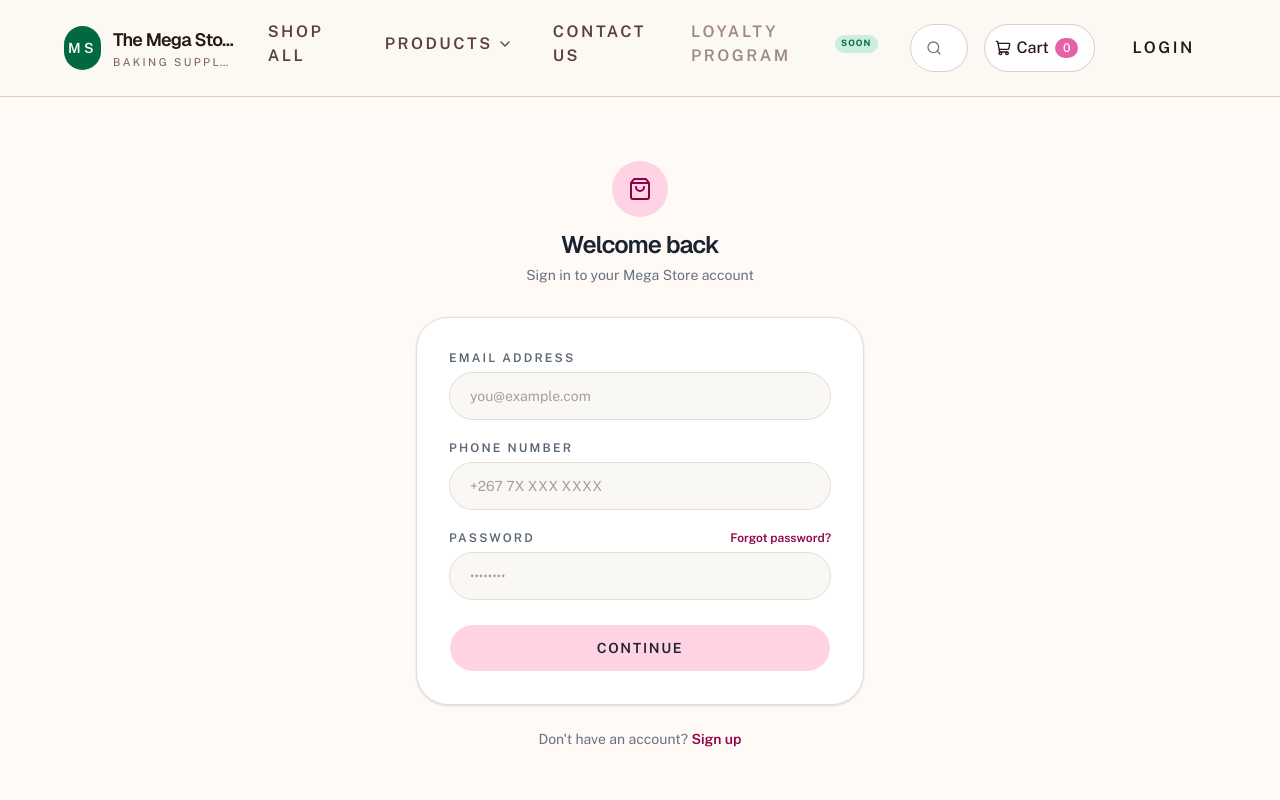
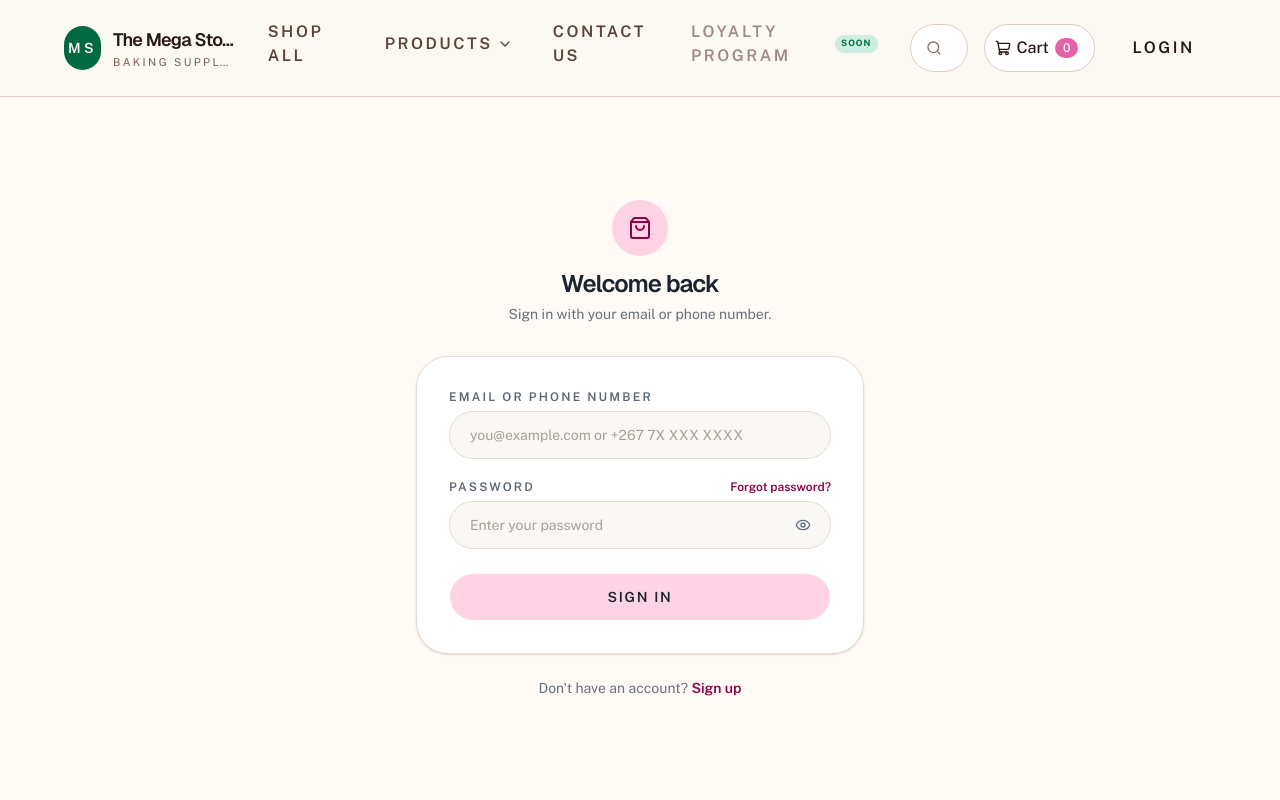
Before and after one commit to Obonye/megastore-prototype, a Next.js app: page /login in a window 1280 px wide. Shown: the top 800 px of the page. Built offline with nearby package versions, Linux system fonts and the light colour scheme.

Commit message:
setup auth

```diff
--- a/app/login/page.tsx
+++ b/app/login/page.tsx
@@ -1,99 +1,96 @@
 "use client"
 
-import { useRef, useState } from "react"
+import { useState, type FormEvent } from "react"
 import Link from "next/link"
-import { ShoppingBag } from "lucide-react"
+import { useRouter } from "next/navigation"
+import { Eye, EyeOff, ShoppingBag } from "lucide-react"
 
 import { Button } from "@/components/ui/button"
 import { Input } from "@/components/ui/input"
 
-type Step = "credentials" | "otp"
+export default function LoginPage() {
+  const router = useRouter()
+  const [identifier, setIdentifier] = useState("")
+  const [password, setPassword] = useState("")
+  const [error, setError] = useState("")
+  const [isSubmitting, setIsSubmitting] = useState(false)
+  const [message, setMessage] = useState("")
+  const [showPassword, setShowPassword] = useState(false)
 
-export default function LoginPage() {
-  const [step, setStep] = useState<Step>("credentials")
-  const [phone, setPhone] = useState("")
-  const [otp, setOtp] = useState(["", "", "", "", "", ""])
-  const otpRefs = useRef<(HTMLInputElement | null)[]>([])
+  async function handleSubmit(e: FormEvent<HTMLFormElement>) {
+    e.preventDefault()
+    setError("")
+    setMessage("")
+    setIsSubmitting(true)
 
-  function handleCredentialsSubmit(e: React.FormEvent) {
-    e.preventDefault()
-    setStep("otp")
+    try {
+      const response = await fetch("/api/auth/login", {
+        method: "POST",
+        headers: { "Content-Type": "application/json" },
+        body: JSON.stringify({ identifier, password }),
+      })
+      const data = (await response.json()) as { error?: string }
+
+      if (!response.ok) {
+        setError(data.error ?? "Unable to sign in.")
+        return
       }
 
-  function handleOtpChange(index: number, value: string) {
-    if (!/^\d*$/.test(value)) return
-    const next = [...otp]
-    next[index] = value.slice(-1)
-    setOtp(next)
-    if (value && index < 5) {
-      otpRefs.current[index + 1]?.focus()
+      window.dispatchEvent(new Event("storefront-auth-changed"))
+      setMessage("Signed in successfully.")
+      router.push("/")
+      router.refresh()
+    } catch {
+      setError("Unable to sign in. Please try again.")
+    } finally {
+      setIsSubmitting(false)
     }
-  }
-
-  function handleOtpKeyDown(index: number, e: React.KeyboardEvent) {
-    if (e.key === "Backspace" && !otp[index] && index > 0) {
-      otpRefs.current[index - 1]?.focus()
-    }
-  }
-
-  function handleOtpSubmit(e: React.FormEvent) {
-    e.preventDefault()
-    // OTP verification logic goes here
   }
 
   return (
     <main className="flex min-h-[calc(100dvh-6rem)] items-center justify-center bg-[#fffaf6] px-4 py-16">
       <div className="w-full max-w-md">
-
-        {/* Brand mark */}
         <div className="mb-8 flex flex-col items-center gap-3 text-center">
           <div className="flex size-14 items-center justify-center rounded-full bg-[#ffd3e3]">
             <ShoppingBag className="size-6 text-[#8e0048]" />
           </div>
           <div>
-            <p className="font-heading text-2xl font-semibold tracking-[-0.04em] text-[#1a2330]">
+            <h1 className="font-heading text-2xl font-semibold tracking-[-0.04em] text-[#1a2330]">
               Welcome back
-            </p>
+            </h1>
             <p className="mt-1 text-sm text-[#66717f]">
-              Sign in to your Mega Store account
+              Sign in with your email or phone number.
             </p>
           </div>
         </div>
 
         <div className="rounded-[2rem] border border-[#e5ddd4] bg-white p-8 shadow-sm">
-          {step === "credentials" ? (
-            <form onSubmit={handleCredentialsSubmit} className="flex flex-col gap-5">
+          <form onSubmit={handleSubmit} className="flex flex-col gap-5">
             <label className="flex flex-col gap-1.5">
-                <span className="text-xs font-semibold uppercase tracking-[0.18em] text-[#5b6674]">
-                  Email address
+              <span className="text-xs font-semibold tracking-[0.18em] text-[#5b6674] uppercase">
+                Email or phone number
               </span>
               <Input
-                  type="email"
-                  placeholder="you@example.com"
+                name="identifier"
+                type="text"
+                inputMode="email"
+                autoComplete="username"
+                placeholder="you@example.com or +267 7X XXX XXXX"
+                value={identifier}
+                onChange={(e) => setIdentifier(e.target.value)}
                 required
                 className="h-12 rounded-full border-[#e5ddd4] bg-[#faf8f5] px-5 text-[#1a2330] placeholder:text-[#a89f97]"
               />
             </label>
 
-              <label className="flex flex-col gap-1.5">
-                <span className="text-xs font-semibold uppercase tracking-[0.18em] text-[#5b6674]">
-                  Phone number
-                </span>
-                <Input
-                  type="tel"
-                  placeholder="+267 7X XXX XXXX"
-                  value={phone}
-                  onChange={(e) => setPhone(e.target.value)}
-                  required
-                  className="h-12 rounded-full border-[#e5ddd4] bg-[#faf8f5] px-5 text-[#1a2330] placeholder:text-[#a89f97]"
-                />
+            <div className="flex flex-col gap-1.5">
+              <div className="flex items-center justify-between">
+                <label
+                  htmlFor="login-password"
+                  className="text-xs font-semibold tracking-[0.18em] text-[#5b6674] uppercase"
+                >
+                  Password
                 </label>
-
-              <label className="flex flex-col gap-1.5">
-                <div className="flex items-center justify-between">
-                  <span className="text-xs font-semibold uppercase tracking-[0.18em] text-[#5b6674]">
-                    Password
-                  </span>
                 <Link
                   href="/forgot-password"
                   className="text-xs font-semibold text-[#8e0048] transition-colors hover:text-[#6f0038]"
@@ -101,76 +98,59 @@ export default function LoginPage() {
                   Forgot password?
                 </Link>
               </div>
+              <div className="relative">
                 <Input
-                  type="password"
-                  placeholder="••••••••"
+                  id="login-password"
+                  name="password"
+                  type={showPassword ? "text" : "password"}
+                  autoComplete="current-password"
+                  placeholder="Enter your password"
+                  value={password}
+                  onChange={(e) => setPassword(e.target.value)}
                   required
-                  className="h-12 rounded-full border-[#e5ddd4] bg-[#faf8f5] px-5 text-[#1a2330] placeholder:text-[#a89f97]"
+                  className="h-12 rounded-full border-[#e5ddd4] bg-[#faf8f5] px-5 pr-12 text-[#1a2330] placeholder:text-[#a89f97]"
                 />
-              </label>
-
-              <Button
-                type="submit"
-                className="mt-1 h-12 w-full rounded-full bg-[#ffd3e3] text-sm font-semibold tracking-[0.12em] text-[#1a2330] uppercase hover:bg-[#ffc5d8]"
+                <button
+                  type="button"
+                  aria-label={showPassword ? "Hide password" : "Show password"}
+                  onClick={() => setShowPassword((current) => !current)}
+                  className="absolute top-1/2 right-4 -translate-y-1/2 rounded-full p-1 text-[#66717f] transition-colors hover:text-[#1a2330] focus-visible:ring-2 focus-visible:ring-ring focus-visible:outline-none"
                 >
-                Continue
-              </Button>
-            </form>
+                  {showPassword ? (
+                    <EyeOff className="size-4" aria-hidden="true" />
                   ) : (
-            <form onSubmit={handleOtpSubmit} className="flex flex-col gap-6">
-              <div className="text-center">
-                <p className="font-heading text-lg font-semibold text-[#1a2330]">
-                  Verify your phone
-                </p>
-                <p className="mt-1.5 text-sm text-[#66717f]">
-                  We sent a 6-digit code to{" "}
-                  <span className="font-semibold text-[#1a2330]">{phone || "your phone"}</span>
-                </p>
+                    <Eye className="size-4" aria-hidden="true" />
+                  )}
+                </button>
               </div>
-
-              <div className="flex justify-center gap-3">
-                {otp.map((digit, i) => (
-                  <input
-                    key={i}
-                    ref={(el) => { otpRefs.current[i] = el }}
-                    type="text"
-                    inputMode="numeric"
-                    maxLength={1}
-                    value={digit}
-                    aria-label={`OTP digit ${i + 1}`}
-                    onChange={(e) => handleOtpChange(i, e.target.value)}
-                    onKeyDown={(e) => handleOtpKeyDown(i, e)}
-                    className="size-12 rounded-2xl border border-[#e5ddd4] bg-[#faf8f5] text-center text-lg font-semibold text-[#1a2330] outline-none transition-colors focus:border-[#ff6b9a] focus:ring-2 focus:ring-[#ffd3e3]"
-                  />
-                ))}
             </div>
 
             <Button
               type="submit"
-                disabled={otp.some((d) => !d)}
-                className="h-12 w-full rounded-full bg-[#ffd3e3] text-sm font-semibold tracking-[0.12em] text-[#1a2330] uppercase hover:bg-[#ffc5d8] disabled:opacity-50"
+              disabled={isSubmitting}
+              className="mt-1 h-12 w-full rounded-full bg-[#ffd3e3] text-sm font-semibold tracking-[0.12em] text-[#1a2330] uppercase hover:bg-[#ffc5d8]"
             >
-                Verify &amp; Sign in
+              {isSubmitting ? "Signing in..." : "Sign in"}
             </Button>
 
-              <div className="text-center">
-                <button
-                  type="button"
-                  onClick={() => setStep("credentials")}
-                  className="text-sm text-[#66717f] underline-offset-2 hover:underline"
+            {error ? (
+              <p
+                className="rounded-2xl bg-[#fff0f4] px-4 py-3 text-sm font-medium text-[#8e0048]"
+                role="alert"
               >
-                  Go back
-                </button>
-                <span className="mx-2 text-[#d4ccc6]">·</span>
-                <button
-                  type="button"
-                  className="text-sm font-semibold text-[#8e0048] transition-colors hover:text-[#6f0038]"
+                {error}
+              </p>
+            ) : null}
+
+            {message ? (
+              <p
+                className="rounded-2xl bg-[#e8fbf7] px-4 py-3 text-sm font-medium text-[#146b5d]"
+                role="status"
               >
-                  Resend code
-                </button>
-              </div>
+                {message}
+              </p>
+            ) : null}
           </form>
-          )}
         </div>
 
         <p className="mt-6 text-center text-sm text-[#66717f]">
--- a/app/signup/page.tsx
+++ b/app/signup/page.tsx
@@ -1,74 +1,94 @@
 "use client"
 
-import { useRef, useState } from "react"
+import { useState, type FormEvent } from "react"
 import Link from "next/link"
-import { ShoppingBag } from "lucide-react"
+import { useRouter } from "next/navigation"
+import { Eye, EyeOff, ShoppingBag } from "lucide-react"
 
 import { Button } from "@/components/ui/button"
 import { Input } from "@/components/ui/input"
 
-type Step = "credentials" | "otp"
+export default function SignupPage() {
+  const router = useRouter()
+  const [password, setPassword] = useState("")
+  const [confirmPassword, setConfirmPassword] = useState("")
+  const [error, setError] = useState("")
+  const [isSubmitting, setIsSubmitting] = useState(false)
+  const [message, setMessage] = useState("")
+  const [showConfirmPassword, setShowConfirmPassword] = useState(false)
+  const [showPassword, setShowPassword] = useState(false)
 
-export default function SignupPage() {
-  const [step, setStep] = useState<Step>("credentials")
-  const [phone, setPhone] = useState("")
-  const [otp, setOtp] = useState(["", "", "", "", "", ""])
-  const otpRefs = useRef<(HTMLInputElement | null)[]>([])
+  async function handleSubmit(e: FormEvent<HTMLFormElement>) {
+    e.preventDefault()
+    const formData = new FormData(e.currentTarget)
 
-  function handleCredentialsSubmit(e: React.FormEvent) {
-    e.preventDefault()
-    setStep("otp")
+    if (password !== confirmPassword) {
+      setMessage("")
+      setError("Passwords do not match.")
+      return
     }
 
-  function handleOtpChange(index: number, value: string) {
-    if (!/^\d*$/.test(value)) return
-    const next = [...otp]
-    next[index] = value.slice(-1)
-    setOtp(next)
-    if (value && index < 5) {
-      otpRefs.current[index + 1]?.focus()
-    }
+    setError("")
+    setMessage("")
+    setIsSubmitting(true)
+
+    try {
+      const response = await fetch("/api/auth/register", {
+        method: "POST",
+        headers: { "Content-Type": "application/json" },
+        body: JSON.stringify({
+          name: formData.get("name"),
+          email: formData.get("email"),
+          phone: formData.get("phone"),
+          password,
+          confirmPassword,
+        }),
+      })
+      const data = (await response.json()) as { error?: string }
+
+      if (!response.ok) {
+        setError(data.error ?? "Unable to create account.")
+        return
       }
 
-  function handleOtpKeyDown(index: number, e: React.KeyboardEvent) {
-    if (e.key === "Backspace" && !otp[index] && index > 0) {
-      otpRefs.current[index - 1]?.focus()
+      window.dispatchEvent(new Event("storefront-auth-changed"))
+      setMessage("Account created. You're signed in.")
+      router.push("/")
+      router.refresh()
+    } catch {
+      setError("Unable to create account. Please try again.")
+    } finally {
+      setIsSubmitting(false)
     }
-  }
-
-  function handleOtpSubmit(e: React.FormEvent) {
-    e.preventDefault()
-    // Account creation logic goes here
   }
 
   return (
     <main className="flex min-h-[calc(100dvh-6rem)] items-center justify-center bg-[#fffaf6] px-4 py-16">
       <div className="w-full max-w-md">
-
-        {/* Brand mark */}
         <div className="mb-8 flex flex-col items-center gap-3 text-center">
           <div className="flex size-14 items-center justify-center rounded-full bg-[#ffd3e3]">
             <ShoppingBag className="size-6 text-[#8e0048]" />
           </div>
           <div>
-            <p className="font-heading text-2xl font-semibold tracking-[-0.04em] text-[#1a2330]">
+            <h1 className="font-heading text-2xl font-semibold tracking-[-0.04em] text-[#1a2330]">
               Create your account
-            </p>
+            </h1>
             <p className="mt-1 text-sm text-[#66717f]">
-              Join The Mega Store and start shopping
+              Join The Mega Store and start shopping.
             </p>
           </div>
         </div>
 
         <div className="rounded-[2rem] border border-[#e5ddd4] bg-white p-8 shadow-sm">
-          {step === "credentials" ? (
-            <form onSubmit={handleCredentialsSubmit} className="flex flex-col gap-5">
+          <form onSubmit={handleSubmit} className="flex flex-col gap-5">
             <label className="flex flex-col gap-1.5">
-                <span className="text-xs font-semibold uppercase tracking-[0.18em] text-[#5b6674]">
+              <span className="text-xs font-semibold tracking-[0.18em] text-[#5b6674] uppercase">
                 Full name
               </span>
               <Input
+                name="name"
                 type="text"
+                autoComplete="name"
                 placeholder="Jane Doe"
                 required
                 className="h-12 rounded-full border-[#e5ddd4] bg-[#faf8f5] px-5 text-[#1a2330] placeholder:text-[#a89f97]"
@@ -76,11 +96,13 @@ export default function SignupPage() {
             </label>
 
             <label className="flex flex-col gap-1.5">
-                <span className="text-xs font-semibold uppercase tracking-[0.18em] text-[#5b6674]">
+              <span className="text-xs font-semibold tracking-[0.18em] text-[#5b6674] uppercase">
                 Email address
               </span>
               <Input
+                name="email"
                 type="email"
+                autoComplete="email"
                 placeholder="you@example.com"
                 required
                 className="h-12 rounded-full border-[#e5ddd4] bg-[#faf8f5] px-5 text-[#1a2330] placeholder:text-[#a89f97]"
@@ -88,52 +110,112 @@ export default function SignupPage() {
             </label>
 
             <label className="flex flex-col gap-1.5">
-                <span className="text-xs font-semibold uppercase tracking-[0.18em] text-[#5b6674]">
+              <span className="text-xs font-semibold tracking-[0.18em] text-[#5b6674] uppercase">
                 Phone number
               </span>
               <Input
+                name="phone"
                 type="tel"
+                autoComplete="tel"
                 placeholder="+267 7X XXX XXXX"
-                  value={phone}
-                  onChange={(e) => setPhone(e.target.value)}
                 required
                 className="h-12 rounded-full border-[#e5ddd4] bg-[#faf8f5] px-5 text-[#1a2330] placeholder:text-[#a89f97]"
               />
             </label>
 
             <label className="flex flex-col gap-1.5">
-                <span className="text-xs font-semibold uppercase tracking-[0.18em] text-[#5b6674]">
+              <span className="text-xs font-semibold tracking-[0.18em] text-[#5b6674] uppercase">
                 Password
               </span>
+              <div className="relative">
                 <Input
-                  type="password"
-                  placeholder="••••••••"
+                  name="password"
+                  type={showPassword ? "text" : "password"}
+                  autoComplete="new-password"
+                  placeholder="Create a password"
+                  value={password}
+                  onChange={(e) => setPassword(e.target.value)}
                   required
                   minLength={8}
-                  className="h-12 rounded-full border-[#e5ddd4] bg-[#faf8f5] px-5 text-[#1a2330] placeholder:text-[#a89f97]"
+                  aria-invalid={Boolean(error)}
+                  aria-describedby={error ? "signup-password-error" : undefined}
+                  className="h-12 rounded-full border-[#e5ddd4] bg-[#faf8f5] px-5 pr-12 text-[#1a2330] placeholder:text-[#a89f97]"
                 />
+                <button
+                  type="button"
+                  aria-label={showPassword ? "Hide password" : "Show password"}
+                  onClick={() => setShowPassword((current) => !current)}
+                  className="absolute top-1/2 right-4 -translate-y-1/2 rounded-full p-1 text-[#66717f] transition-colors hover:text-[#1a2330] focus-visible:ring-2 focus-visible:ring-ring focus-visible:outline-none"
+                >
+                  {showPassword ? (
+                    <EyeOff className="size-4" aria-hidden="true" />
+                  ) : (
+                    <Eye className="size-4" aria-hidden="true" />
+                  )}
+                </button>
+              </div>
             </label>
 
             <label className="flex flex-col gap-1.5">
-                <span className="text-xs font-semibold uppercase tracking-[0.18em] text-[#5b6674]">
+              <span className="text-xs font-semibold tracking-[0.18em] text-[#5b6674] uppercase">
                 Confirm password
               </span>
+              <div className="relative">
                 <Input
-                  type="password"
-                  placeholder="••••••••"
+                  name="confirmPassword"
+                  type={showConfirmPassword ? "text" : "password"}
+                  autoComplete="new-password"
+                  placeholder="Re-enter your password"
+                  value={confirmPassword}
+                  onChange={(e) => setConfirmPassword(e.target.value)}
                   required
                   minLength={8}
-                  className="h-12 rounded-full border-[#e5ddd4] bg-[#faf8f5] px-5 text-[#1a2330] placeholder:text-[#a89f97]"
+                  aria-invalid={Boolean(error)}
+                  aria-describedby={error ? "signup-password-error" : undefined}
+                  className="h-12 rounded-full border-[#e5ddd4] bg-[#faf8f5] px-5 pr-12 text-[#1a2330] placeholder:text-[#a89f97]"
                 />
+                <button
+                  type="button"
+                  aria-label={
+                    showConfirmPassword
+                      ? "Hide password confirmation"
+                      : "Show password confirmation"
+                  }
+                  onClick={() => setShowConfirmPassword((current) => !current)}
+                  className="absolute top-1/2 right-4 -translate-y-1/2 rounded-full p-1 text-[#66717f] transition-colors hover:text-[#1a2330] focus-visible:ring-2 focus-visible:ring-ring focus-visible:outline-none"
+                >
+                  {showConfirmPassword ? (
+                    <EyeOff className="size-4" aria-hidden="true" />
+                  ) : (
+                    <Eye className="size-4" aria-hidden="true" />
+                  )}
+                </button>
+              </div>
             </label>
+
+            {error ? (
+              <p
+                id="signup-password-error"
+                className="rounded-2xl bg-[#fff0f4] px-4 py-3 text-sm font-medium text-[#8e0048]"
+                role="alert"
+              >
+                {error}
+              </p>
+            ) : null}
 
             <p className="text-xs leading-5 text-[#8e9aab]">
               By creating an account you agree to our{" "}
-                <Link href="/terms" className="font-semibold text-[#8e0048] hover:text-[#6f0038]">
+              <Link
+                href="/terms"
+                className="font-semibold text-[#8e0048] hover:text-[#6f0038]"
+              >
                 Terms of use
               </Link>{" "}
               and{" "}
-                <Link href="/privacy" className="font-semibold text-[#8e0048] hover:text-[#6f0038]">
+              <Link
+                href="/privacy"
+                className="font-semibold text-[#8e0048] hover:text-[#6f0038]"
+              >
                 Privacy policy
               </Link>
               .
@@ -141,66 +223,21 @@ export default function SignupPage() {
 
             <Button
               type="submit"
+              disabled={isSubmitting}
               className="h-12 w-full rounded-full bg-[#ffd3e3] text-sm font-semibold tracking-[0.12em] text-[#1a2330] uppercase hover:bg-[#ffc5d8]"
             >
-                Create account
-              </Button>
-            </form>
-          ) : (
-            <form onSubmit={handleOtpSubmit} className="flex flex-col gap-6">
-              <div className="text-center">
-                <p className="font-heading text-lg font-semibold text-[#1a2330]">
-                  Verify your phone
-                </p>
-                <p className="mt-1.5 text-sm text-[#66717f]">
-                  We sent a 6-digit code to{" "}
-                  <span className="font-semibold text-[#1a2330]">{phone || "your phone"}</span>
-                </p>
-              </div>
-
-              <div className="flex justify-center gap-3">
-                {otp.map((digit, i) => (
-                  <input
-                    key={i}
-                    ref={(el) => { otpRefs.current[i] = el }}
-                    type="text"
-                    inputMode="numeric"
-                    maxLength={1}
-                    value={digit}
-                    aria-label={`OTP digit ${i + 1}`}
-                    onChange={(e) => handleOtpChange(i, e.target.value)}
-                    onKeyDown={(e) => handleOtpKeyDown(i, e)}
-                    className="size-12 rounded-2xl border border-[#e5ddd4] bg-[#faf8f5] text-center text-lg font-semibold text-[#1a2330] outline-none transition-colors focus:border-[#ff6b9a] focus:ring-2 focus:ring-[#ffd3e3]"
-                  />
-                ))}
-              </div>
-
-              <Button
-                type="submit"
-                disabled={otp.some((d) => !d)}
-                className="h-12 w-full rounded-full bg-[#ffd3e3] text-sm font-semibold tracking-[0.12em] text-[#1a2330] uppercase hover:bg-[#ffc5d8] disabled:opacity-50"
-              >
-                Verify &amp; Create account
+              {isSubmitting ? "Creating account..." : "Create account"}
             </Button>
 
-              <div className="text-center">
-                <button
-                  type="button"
-                  onClick={() => setStep("credentials")}
-                  className="text-sm text-[#66717f] underline-offset-2 hover:underline"
+            {message ? (
+              <p
+                className="rounded-2xl bg-[#e8fbf7] px-4 py-3 text-sm font-medium text-[#146b5d]"
+                role="status"
               >
-                  Go back
-                </button>
-                <span className="mx-2 text-[#d4ccc6]">·</span>
-                <button
-                  type="button"
-                  className="text-sm font-semibold text-[#8e0048] transition-colors hover:text-[#6f0038]"
-                >
-                  Resend code
-                </button>
-              </div>
+                {message}
+              </p>
+            ) : null}
           </form>
-          )}
         </div>
 
         <p className="mt-6 text-center text-sm text-[#66717f]">
```
Also changed, not shown: lib/auth.ts (added, +110 -0 lines), 2 other files (tests, documents, lock files or other folders). Lines whose indentation alone changed are shown as unchanged.
